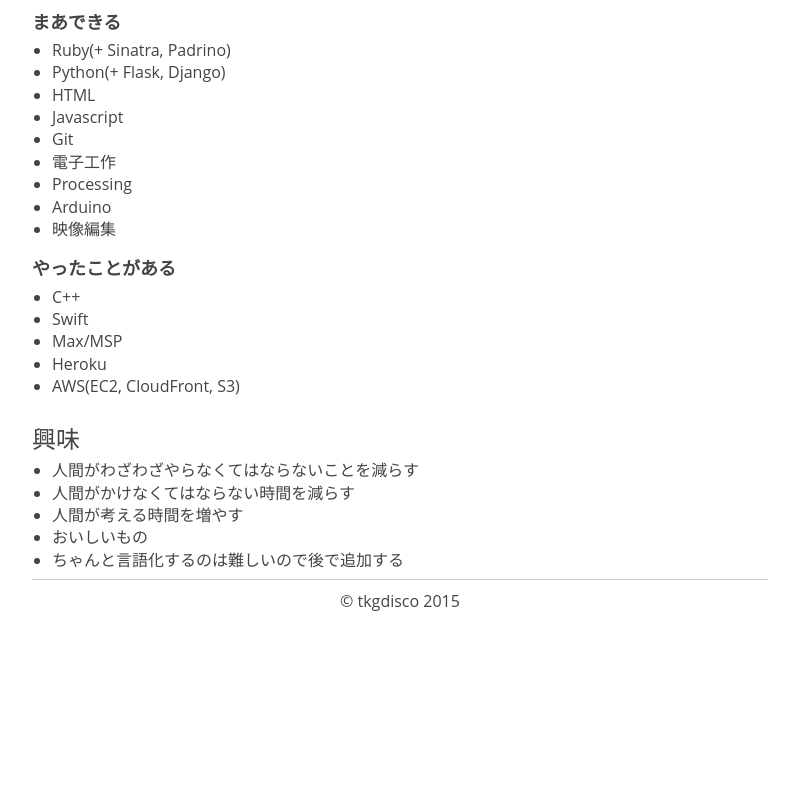
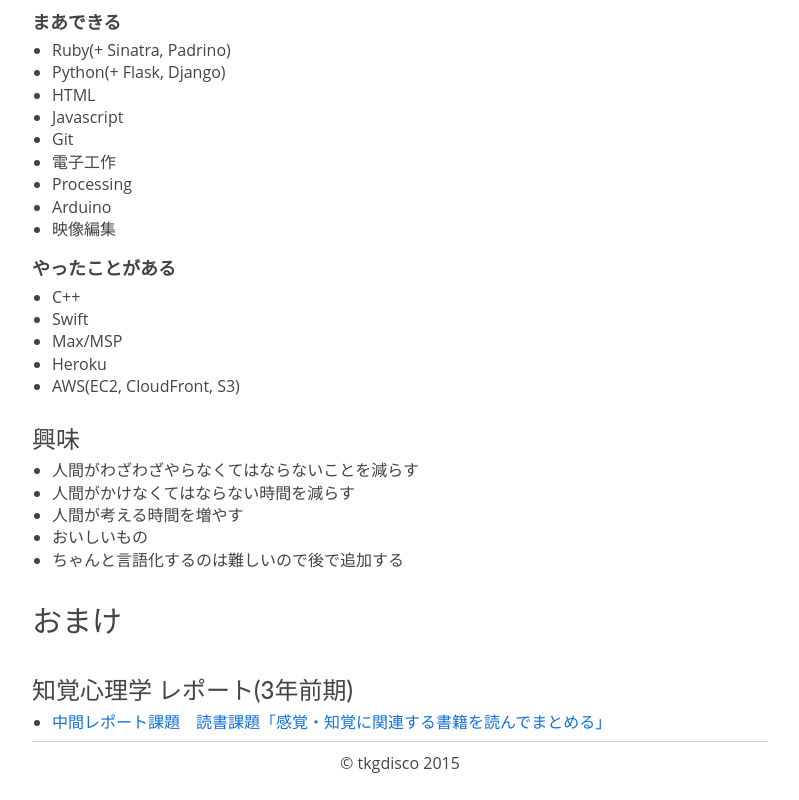
Before and after one commit to mactkg/tkgdis.co, a website: page index.html in a window 1280 px wide. Shown: the part 456-1256 px from the top of the page, without its empty margins (240-1039 px from the left). Before the commit the page ends 1095 px from the top, so only its background shows below. Drawn offline with Linux system fonts and the light colour scheme.

Commit message:
add omake

```diff
--- a/index.html
+++ b/index.html
@@ -62,6 +62,15 @@
           </ul>
         </section>
       </section>
+      <section>
+        <h2>おまけ</h2>
+        <section>
+          <h3>知覚心理学 レポート(3年前期)</h3>
+          <ul>
+            <li><a href="reports/perceptual_psychology/001.pdf">中間レポート課題　読書課題「感覚・知覚に関連する書籍を読んでまとめる」</a></li>
+          </ul>
+        </section>
+      </section>
       <footer>
         <p>&copy tkgdisco 2015</p>
       </footer>
```
Also changed, not shown: 1 other file.
